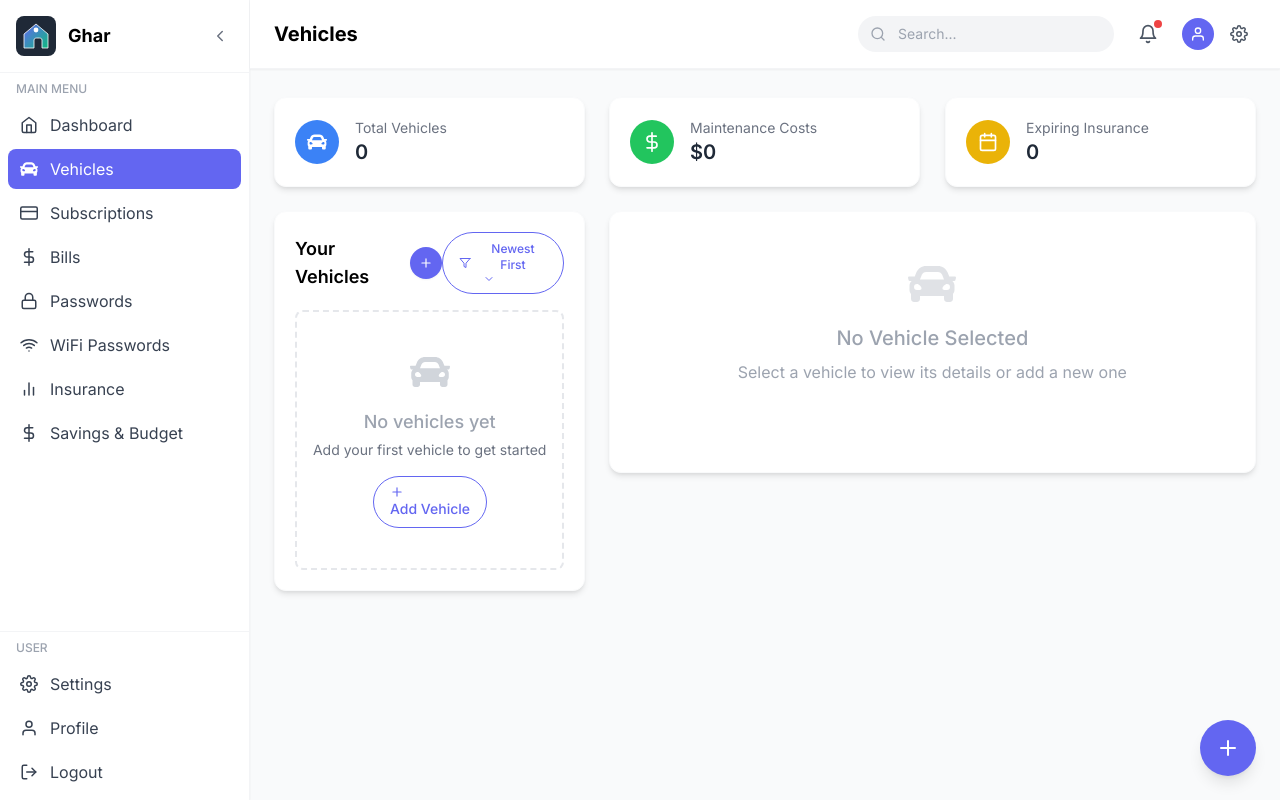
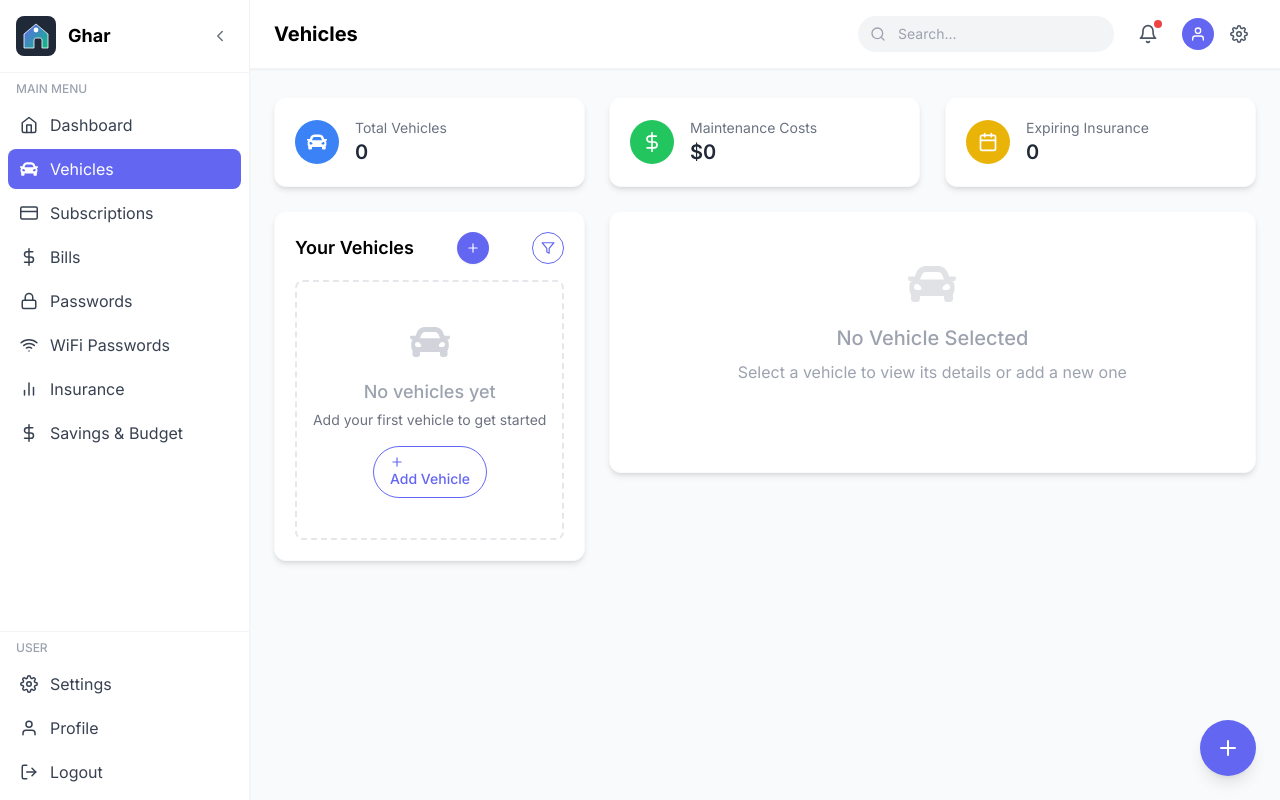
Before and after one commit to Unwindmeinstead/Ghar, a Next.js app: page /vehicles in a window 1280 px wide. Built offline with nearby package versions, Linux system fonts and the light colour scheme.

Commit message:
Update vehicles filter button to use icon-only style for more compact UI

```diff
--- a/app/vehicles/page.tsx
+++ b/app/vehicles/page.tsx
@@ -463,17 +463,12 @@ export default function VehiclesPage() {
               <div className="relative" ref={sortDropdownRef}>
                 <Button
                   variant="outline"
-                  className={`text-xs px-2 py-0.5 ${showSortOptions ? 'bg-gray-100' : ''}`}
+                  size="sm"
+                  className={`p-2 h-8 w-8 rounded-full ${showSortOptions ? 'bg-gray-100' : ''}`}
                   onClick={() => setShowSortOptions(!showSortOptions)}
-                  icon={<FiFilter size={12} />}
+                  aria-label="Sort vehicles"
                 >
-                  {sortBy === 'newest' && 'Newest First'}
-                  {sortBy === 'oldest' && 'Oldest First'}
-                  {sortBy === 'make' && 'By Make'}
-                  <FiChevronDown
-                    size={12}
-                    className={`ml-1 transition-transform duration-200 ${showSortOptions ? 'transform rotate-180' : ''}`}
-                  />
+                  <FiFilter size={14} />
                 </Button>
 
                 <AnimatePresence>
```
